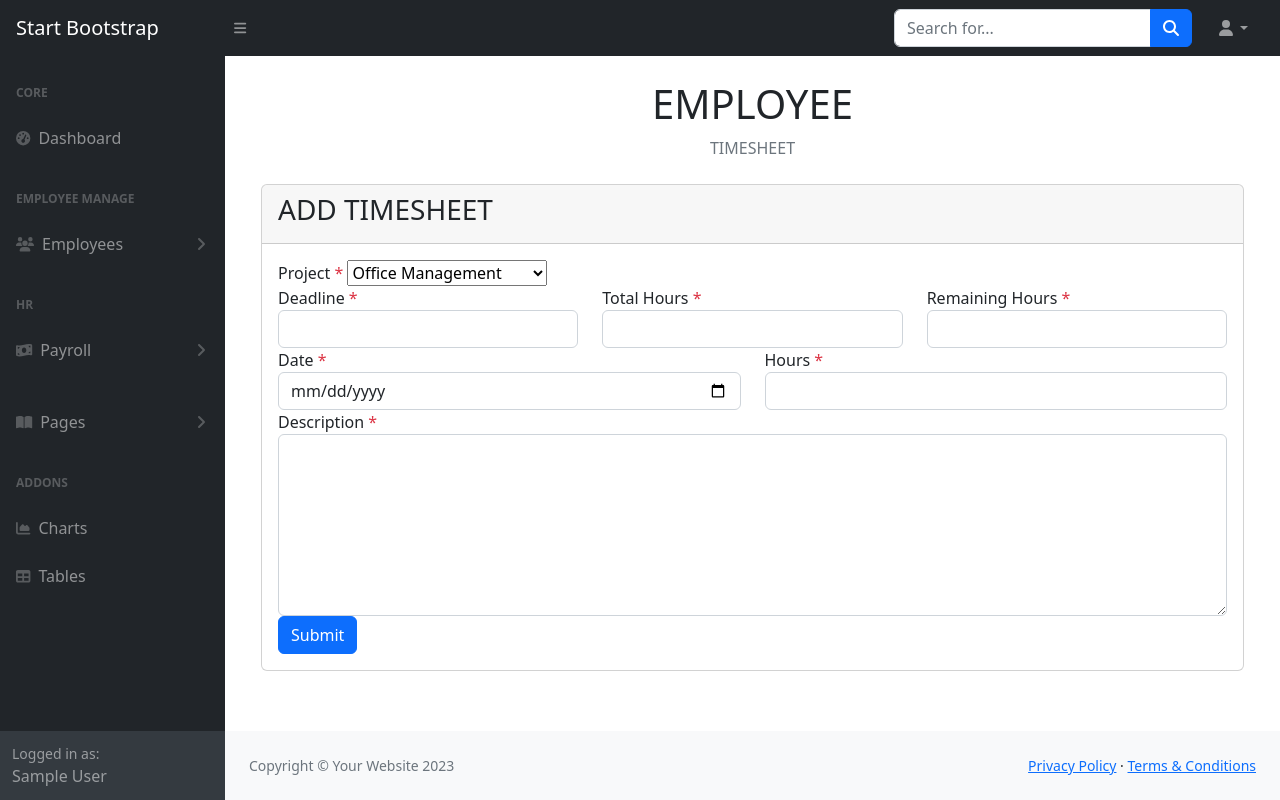
After one commit to NOMAN396/employee, a PHP site: page /ems/timesheet_create.php in a window 1280 px wide. The commit adds this page. Run offline with PHP 8.4, Linux system fonts and the light colour scheme; the visitor is signed in with stand-in values (Sample User, id 1); some libraries are stand-ins or nearby versions.

Commit message:
Finished Timesheet

```diff
--- a/employee_list.php
+++ b/employee_list.php
@@ -13,7 +13,6 @@
             <th>Last Name</th>
             <th>User name</th>
             <th>Email</th>
-
             <th>Phone</th>
             <th>Employee_ID</th>
             <th>Department</th>
@@ -33,7 +32,6 @@
             <td><?= $d->last_name ?></td>
             <td><?= $d->user_name ?></td>
             <td><?= $d->email ?></td>
-
             <td><?= $d->phone ?></td>
             <td><?= $d->employee_id ?></td>
             <td><?= $d->department ?></td>
--- a/include/sidebar.php
+++ b/include/sidebar.php
@@ -23,7 +23,7 @@
 							<a  class="nav-link" href="<?= $base_url?>holidays_list.php">Holidays</a>
 							<a class="nav-link" href="<?= $base_url?>department_list.php">Departments</a>
 							<a class="nav-link" href="<?= $base_url?>designation_list.php">Designations</a>
-							<a class="nav-link" href="#">Timesheet</a>
+							<a class="nav-link" href="<?= $base_url?>timesheet.php">Timesheet</a>
 							<a class="nav-link" href="#">Overtime</a>
 						</nav>
 					</div>
--- /dev/null
+++ b/timesheet_create.php
@@ -0,0 +1,98 @@
+<?php require_once('include/header.php') ?>
+<?php require_once('include/sidebar.php') ?>
+<div class="container-fluid px-4">
+    <h1 class="mt-4 text-center">EMPLOYEE</h1>
+    <ol class="breadcrumb mb-4">
+        <li class="breadcrumb-item active text-center mx-auto">TIMESHEET</li>
+    </ol>
+
+
+
+    <section class="content">
+      <div class="container-fluid">
+        <div class="row">
+          <div class="col-md-12">
+
+            <div class="card card-danger">
+              <form enctype="multipart/form-data" action="" method="post">
+                <div class="card-header">
+                  <h3 class="card-title">ADD TIMESHEET</h3>
+                </div>
+                <div class="card-body">
+                  <div class="row ">
+
+
+										<div class="form-group col-sm-6">
+											<label>Project <span class="text-danger">*</span></label>
+											<select class="select" name="projects">
+												<option>Office Management</option>
+												<option>Project Management</option>
+												<option>Video Calling App</option>
+												<option>Hospital Administration</option>
+											</select>
+										</div>
+									</div>
+									<div class="row">
+										<div class="form-group col-sm-4">
+											<label>Deadline <span class="text-danger">*</span></label>
+											<div class="cal-icon">
+												<input class="form-control" type="text" name="deadline">
+											</div>
+										</div>
+										<div class="form-group col-sm-4">
+											<label>Total Hours <span class="text-danger">*</span></label>
+											<input class="form-control" type="text" name="a_hours">
+										</div>
+										<div class="form-group col-sm-4">
+											<label>Remaining Hours <span class="text-danger">*</span></label>
+											<input class="form-control" type="text" name="hours">
+										</div>
+									</div>
+									<div class="row">
+										<div class="form-group col-sm-6">
+											<label>Date <span class="text-danger">*</span></label>
+											<div class="cal-icon">
+												<input class="form-control datetimepicker" type="date" name="a_date">
+											</div>
+										</div>
+										<div class="form-group col-sm-6">
+											<label>Hours <span class="text-danger">*</span></label>
+											<input class="form-control" type="text" name="hours">
+										</div>
+									</div>
+									<div class="form-group">
+										<label>Description <span class="text-danger">*</span></label>
+										<textarea rows="7" class="form-control" name="description"></textarea>
+									</div>
+									<div class="submit-section">
+										<button class="btn btn-primary submit-btn">Submit</button>
+
+<?php
+  if($_POST){
+
+    $rs=$mysqli->common_create('tbl_timesheet',$_POST);
+    if(!$rs['error']){
+      echo "<script>window.location='timesheet.php'</script>";
+    }else{
+        echo $rs['error'];
+    }
+
+  }
+?>
+                </div>
+
+              </form>
+              <!-- /.card-body -->
+            </div>
+            <!-- /.card -->
+
+          </div>
+        </div><!-- /.row -->
+      </div><!-- /.container-fluid -->
+    </section>
+
+
+
+
+</div>
+<?php require_once('include/footer.php') ?>
```
Also changed, not shown: timesheet.php (added, +49 -0 lines), timesheet_delete.php (added, +19 -0 lines), timesheet_edit.php (added, +118 -0 lines).
